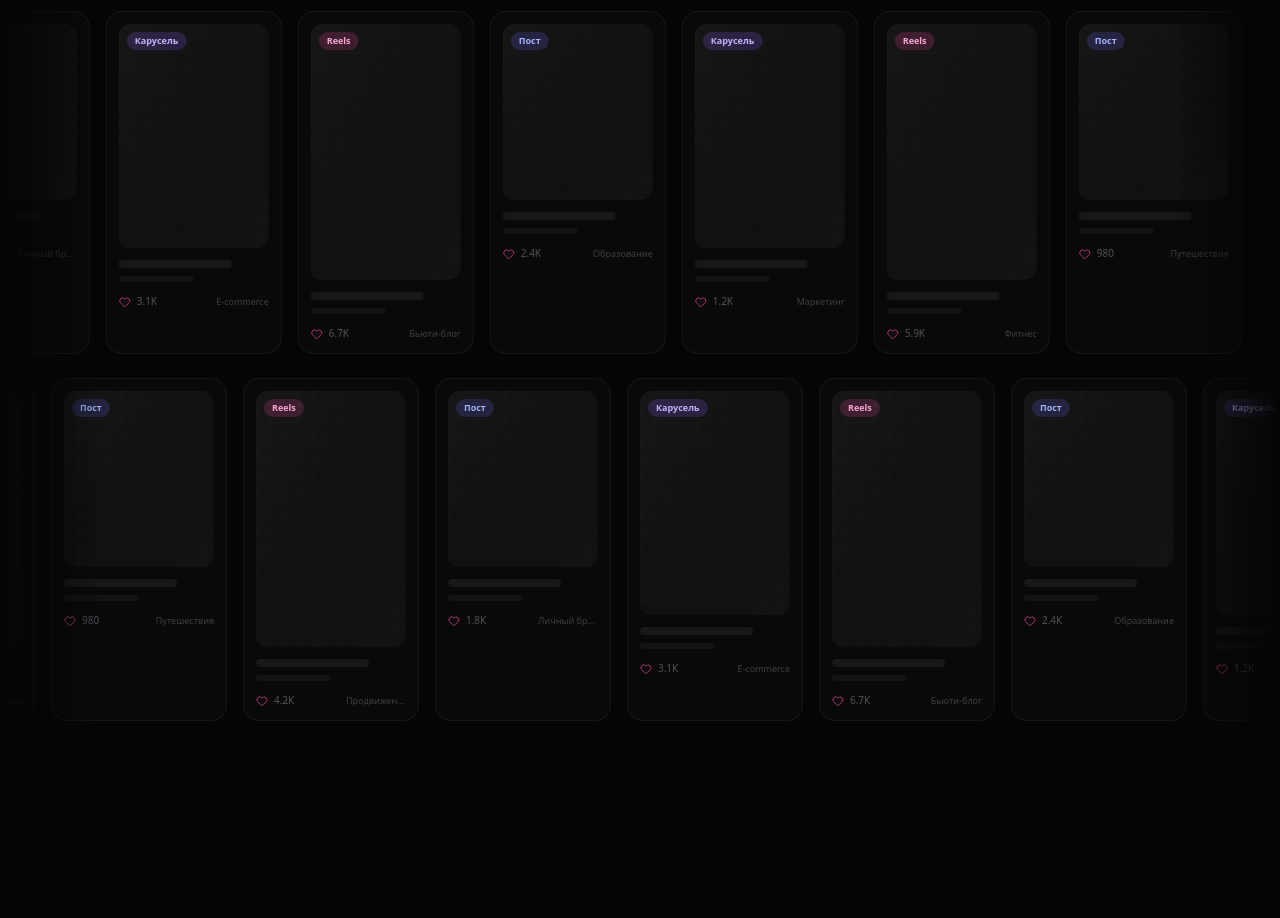
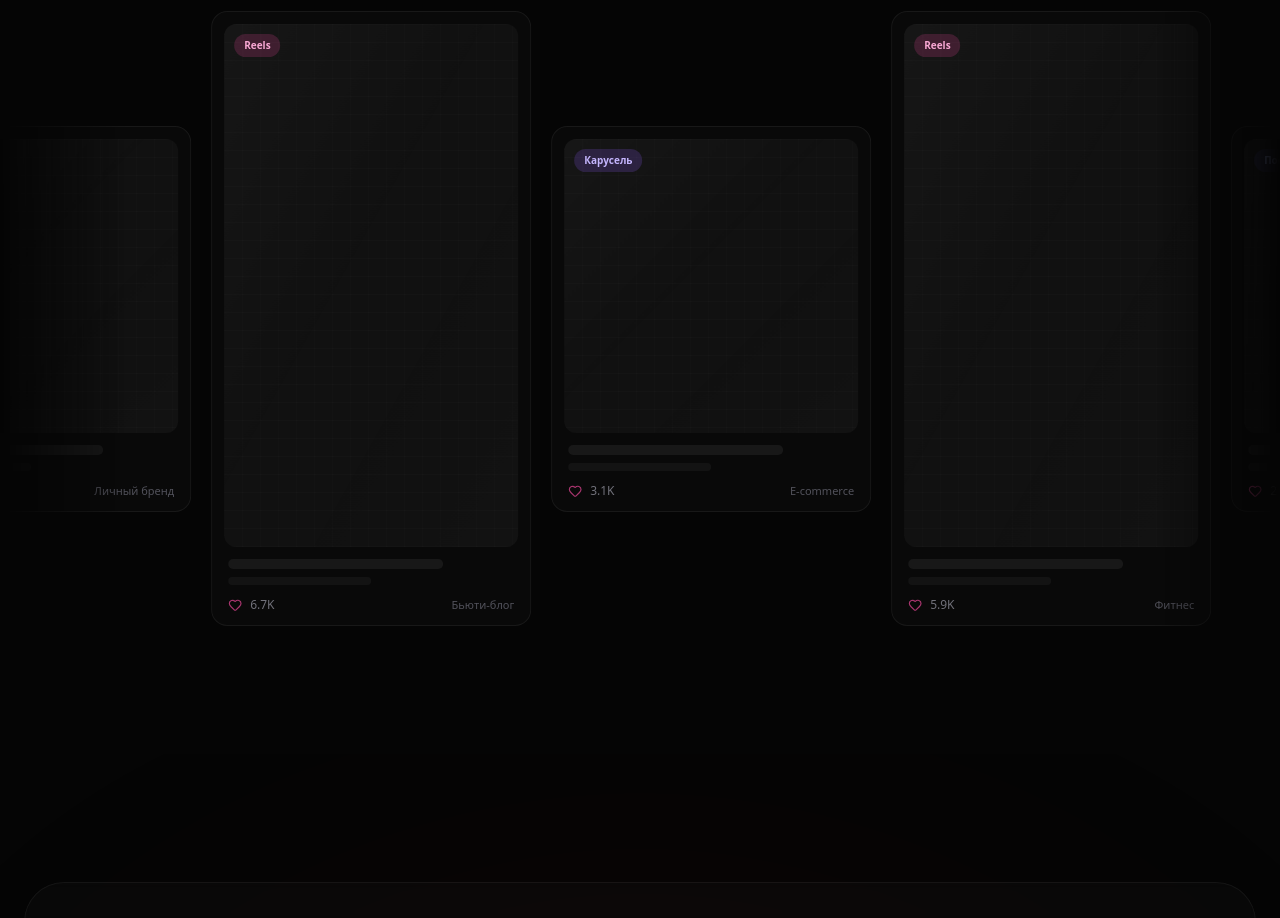
Before and after one commit to matteimikeska49-bot/gtf, a React (Vite) app: page / in a window 1280 px wide. Shown: the part 1580-2498 px from the top of the page. Built offline with nearby package versions, Linux system fonts and the light colour scheme.

Commit message:
fix(showcase): single row, w-[320px] large cards, reel/square rhythm, items-center

```diff
--- a/src/components/ShowcaseSlider.jsx
+++ b/src/components/ShowcaseSlider.jsx
@@ -4,27 +4,25 @@ import { Heart, Star } from 'lucide-react';
 /* ─── Данные табов ─── */
 const TABS = ['Маркетинг', 'Личный бренд', 'E-commerce', 'Бьюти', 'Образование'];
 
-/* ─── Карточки-плейсхолдеры ─── */
-// format: 'reel' (9:16), 'square' (1:1), 'portrait' (4:5)
+/* ─── Карточки-плейсхолдеры: чередующий ритм Reels + Post ─── */
 const cards = [
-  { id: 1,  format: 'reel',     tag: 'Reels',    likes: '4.2K', label: 'Продвижение SaaS' },
-  { id: 2,  format: 'square',   tag: 'Пост',      likes: '1.8K', label: 'Личный бренд' },
-  { id: 3,  format: 'portrait', tag: 'Карусель',  likes: '3.1K', label: 'E-commerce' },
-  { id: 4,  format: 'reel',     tag: 'Reels',    likes: '6.7K', label: 'Бьюти-блог' },
-  { id: 5,  format: 'square',   tag: 'Пост',      likes: '2.4K', label: 'Образование' },
-  { id: 6,  format: 'portrait', tag: 'Карусель',  likes: '1.2K', label: 'Маркетинг' },
-  { id: 7,  format: 'reel',     tag: 'Reels',    likes: '5.9K', label: 'Фитнес' },
-  { id: 8,  format: 'square',   tag: 'Пост',      likes: '980',  label: 'Путешествия' },
+  { id: 1, format: 'reel',   tag: 'Reels',   likes: '4.2K', label: 'Продвижение SaaS' },
+  { id: 2, format: 'square', tag: 'Пост',    likes: '1.8K', label: 'Личный бренд' },
+  { id: 3, format: 'reel',   tag: 'Reels',   likes: '6.7K', label: 'Бьюти-блог' },
+  { id: 4, format: 'square', tag: 'Карусель', likes: '3.1K', label: 'E-commerce' },
+  { id: 5, format: 'reel',   tag: 'Reels',   likes: '5.9K', label: 'Фитнес' },
+  { id: 6, format: 'square', tag: 'Пост',    likes: '2.4K', label: 'Образование' },
+  { id: 7, format: 'reel',   tag: 'Reels',   likes: '8.1K', label: 'Маркетинг' },
+  { id: 8, format: 'square', tag: 'Карусель', likes: '980',  label: 'Путешествия' },
 ];
 
-/* Высоты плейсхолдеров */
-const formatClass = {
-  reel:     'h-64',   // 9:16 — вертикальный
-  square:   'h-44',   // 1:1
-  portrait: 'h-56',   // 4:5
+/* Пропорции плейсхолдеров (aspect-ratio) */
+const formatAspect = {
+  reel:   'aspect-[9/16]',  // высокий / Stories / Reels
+  square: 'aspect-square',  // 1:1 Пост / Карусель
 };
 
-/* Accent цвет bg для иконки-тега */
+/* Accent цвет bg для тега */
 const tagColor = {
   Reels:    'bg-pink-500/20 text-pink-300',
   Пост:     'bg-indigo-500/20 text-indigo-300',
@@ -33,38 +31,36 @@ const tagColor = {
 
 /* ─── Одна карточка ─── */
 const SlideCard = ({ card }) => (
-  <div className="shrink-0 w-44 bg-white/[0.02] border border-white/[0.06] rounded-2xl p-3 flex flex-col gap-3">
+  <div className="shrink-0 w-[280px] md:w-[320px] bg-white/[0.02] border border-white/[0.06] rounded-2xl p-3 flex flex-col gap-3">
     {/* Плейсхолдер изображения */}
-    <div className={`relative w-full ${formatClass[card.format]} rounded-xl bg-[#111] overflow-hidden`}>
+    <div className={`relative w-full ${formatAspect[card.format]} rounded-xl bg-[#111] overflow-hidden`}>
       <div className="absolute inset-0 animate-pulse bg-gradient-to-br from-white/5 via-transparent to-white/[0.02]" />
-      <div className="absolute inset-0 bg-[linear-gradient(to_right,#ffffff04_1px,transparent_1px),linear-gradient(to_bottom,#ffffff04_1px,transparent_1px)] bg-[size:14px_14px]" />
+      <div className="absolute inset-0 bg-[linear-gradient(to_right,#ffffff04_1px,transparent_1px),linear-gradient(to_bottom,#ffffff04_1px,transparent_1px)] bg-[size:18px_18px]" />
       {/* Тег формата */}
-      <span className={`absolute top-2 left-2 text-[9px] font-bold px-2 py-0.5 rounded-full ${tagColor[card.tag]}`}>
+      <span className={`absolute top-2.5 left-2.5 text-[10px] font-bold px-2.5 py-1 rounded-full ${tagColor[card.tag]}`}>
         {card.tag}
       </span>
     </div>
 
     {/* Соц. интерфейс снизу */}
-    <div className="flex flex-col gap-2">
-      {/* Скелетон подписи */}
-      <div className="h-2 w-3/4 rounded-full bg-white/[0.06]" />
-      <div className="h-1.5 w-1/2 rounded-full bg-white/[0.04]" />
-      {/* Лайки */}
-      <div className="flex items-center gap-1.5 mt-1">
-        <Heart className="w-3 h-3 text-pink-500/70" />
-        <span className="text-[10px] text-zinc-600 font-medium">{card.likes}</span>
-        <span className="ml-auto text-[9px] text-zinc-700 truncate max-w-[60px]">{card.label}</span>
+    <div className="flex flex-col gap-2 px-1">
+      <div className="h-2.5 w-3/4 rounded-full bg-white/[0.06]" />
+      <div className="h-2 w-1/2 rounded-full bg-white/[0.04]" />
+      <div className="flex items-center gap-2 mt-1">
+        <Heart className="w-3.5 h-3.5 text-pink-500/70" />
+        <span className="text-xs text-zinc-500 font-medium">{card.likes}</span>
+        <span className="ml-auto text-[11px] text-zinc-600 truncate">{card.label}</span>
       </div>
     </div>
   </div>
 );
 
-/* ─── Трек слайдера (дублируется для бесконечности) ─── */
-const MarqueeTrack = ({ speed = 35, reverse = false }) => (
+/* ─── Трек слайдера ─── */
+const MarqueeTrack = ({ speed = 40 }) => (
   <div
-    className="flex gap-4"
+    className="flex items-center gap-5"
     style={{
-      animation: `marquee-scroll ${speed}s linear infinite${reverse ? ' reverse' : ''}`,
+      animation: `marquee-scroll ${speed}s linear infinite`,
       width: 'max-content',
     }}
   >
@@ -131,22 +127,15 @@ export const ShowcaseSlider = () => {
           ))}
         </div>
 
-        {/* ─── Слайдер (Marquee) ─── */}
+        {/* ─── Слайдер (Marquee) — один ряд ─── */}
         <div
           className="relative overflow-hidden"
           style={{
-            maskImage: 'linear-gradient(to right, transparent 0%, black 8%, black 92%, transparent 100%)',
-            WebkitMaskImage: 'linear-gradient(to right, transparent 0%, black 8%, black 92%, transparent 100%)',
+            maskImage: 'linear-gradient(to right, transparent 0%, black 10%, black 90%, transparent 100%)',
+            WebkitMaskImage: 'linear-gradient(to right, transparent 0%, black 10%, black 90%, transparent 100%)',
           }}
         >
-          {/* Первый трек */}
-          <div className="overflow-hidden pb-4">
-            <MarqueeTrack speed={38} />
-          </div>
-          {/* Второй трек (обратный) */}
-          <div className="overflow-hidden pt-2">
-            <MarqueeTrack speed={45} reverse />
-          </div>
+          <MarqueeTrack speed={40} />
         </div>
       </div>
 
```
